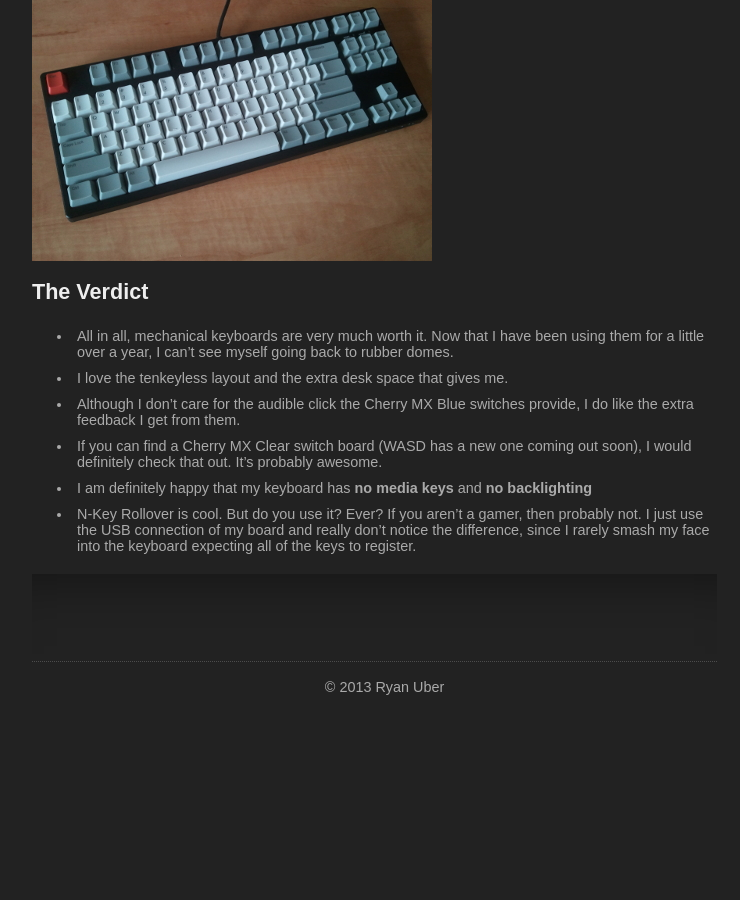
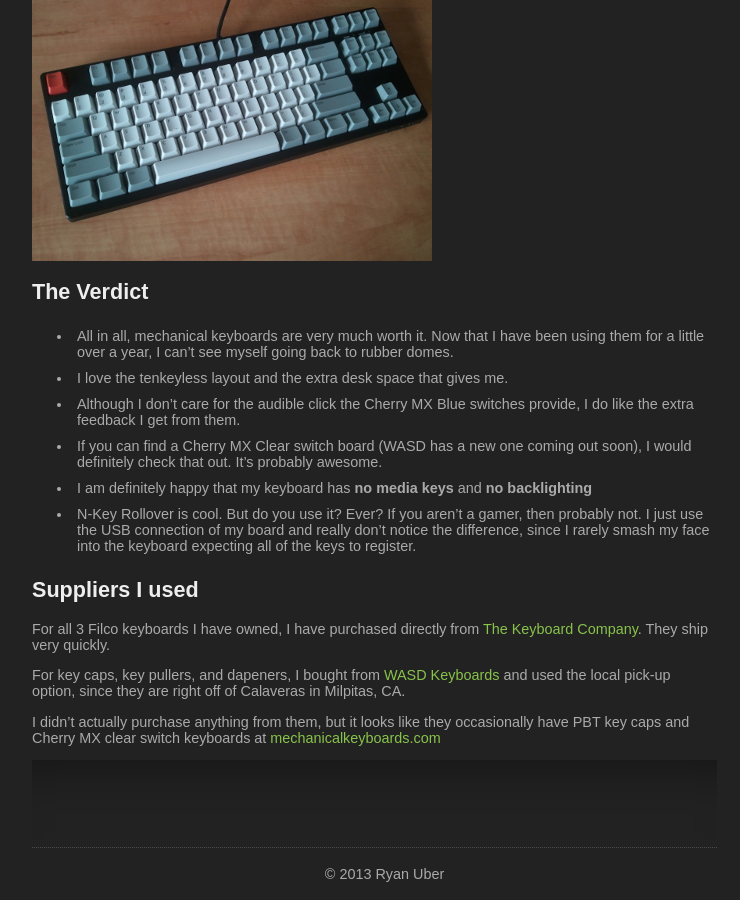
Before and after one commit to prateekiiest/prateekiie.github.io, a Jekyll site: the page built from _posts/2013-05-04-mechanical-keyboards.md, in a window 1280 px wide and 900 px high, scrolled down 4118 px. Shown: the whole window, without its empty margins (278-1018 px from the left). Built offline with Jekyll 4.4.1, drawn with Linux system fonts in a browser that asks for light colours; Markdown is read by kramdown in place of the engine named in the settings; before the commit the page ends 4831 px from its top, so only the background shows below that.

Commit message:
Adding small section for suppliers

```diff
--- a/_posts/2013-05-04-mechanical-keyboards.md
+++ b/_posts/2013-05-04-mechanical-keyboards.md
@@ -198,3 +198,17 @@ The Verdict
   probably not. I just use the USB connection of my board and really don't notice
   the difference, since I rarely smash my face into the keyboard expecting all of
   the keys to register.
+
+Suppliers I used
+----------------
+
+For all 3 Filco keyboards I have owned, I have purchased directly from [The
+Keyboard Company](http://www.thekeyboardcompany.co.uk). They ship very quickly.
+
+For key caps, key pullers, and dapeners, I bought from [WASD
+Keyboards](http://www.wasdkeyboards.com) and used the local pick-up option,
+since they are right off of Calaveras in Milpitas, CA.
+
+I didn't actually purchase anything from them, but it looks like they
+occasionally have PBT key caps and Cherry MX clear switch keyboards at
+[mechanicalkeyboards.com](http://www.mechanicalkeyboards.com)
```
